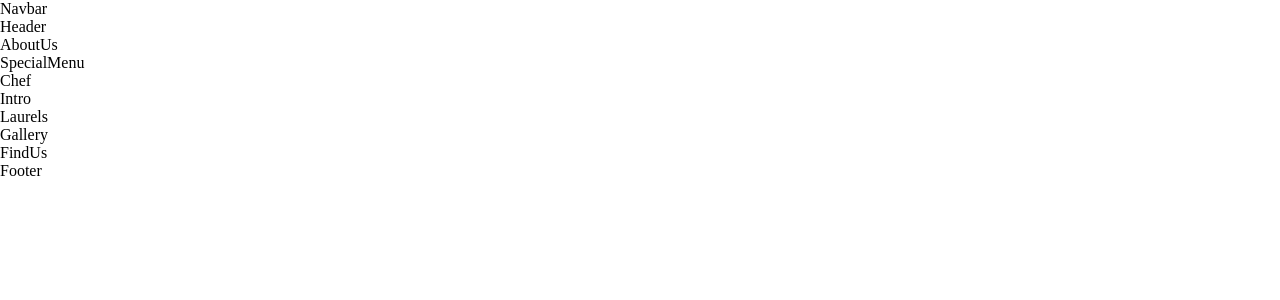
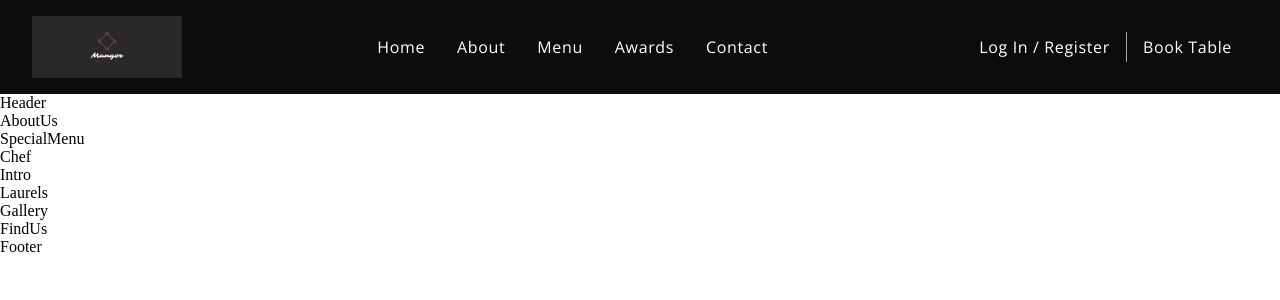
Before and after one commit to BlackpearlJack/clipstack_store, a React (Create React App) app: page / in a window 1280 px wide. Shown: the top 300 px of the page. Built offline with nearby package versions, Linux system fonts and the light colour scheme; a web font is replaced by a local one.

Commit message:
navbar edits

```diff
--- a/src/components/Navbar/Navbar.css
+++ b/src/components/Navbar/Navbar.css
@@ -0,0 +1,133 @@
+.app__navbar {
+    width: 100%;
+    display: flex;
+    justify-content: space-between;
+    align-items: center;
+    background: var(--color-black);
+
+    padding: 1rem 2rem;
+}
+
+.app__navbar-logo {
+    display: flex;
+    justify-content: flex-start;
+    align-items: center;
+}
+
+.app__navbar-logo img {
+    width: 150px;
+}
+
+.app__navbar-links {
+    flex: 1;
+    display: flex;
+    justify-content: center;
+    align-items: center;
+
+    list-style: none;
+}
+
+.app__navbar-links li {
+    margin: 0 1rem;
+    cursor: pointer;
+}
+
+.app__navbar-links li:hover {
+    color: var(--color-grey);
+}
+
+.app__navbar-login {
+    display: flex;
+    justify-content: flex-end;
+    align-items: center;
+}
+
+.app__navbar-login a {
+    margin: 0 1rem;
+    text-decoration: none;
+    transition: .5s ease;
+}
+
+.app__navbar-login a:hover {
+    border-bottom: 1px solid var(--color-golden);
+}
+
+.app__navbar-login div {
+    width: 1px;
+    height: 30px;
+    background: var(--color-grey);
+}
+
+.app__navbar-smallscreen {
+    display: none;
+}
+
+.app__navbar-smallscreen_overlay {
+    position: fixed;
+    top: 0;
+    left: 0;
+    width: 100%;
+    height: 100vh;
+    background: var(--color-black);
+    transition: .5s ease;
+
+    flex-direction: column;
+    z-index: 5;
+}
+
+.app__navbar-smallscreen_overlay .overlay__close {
+    font-size: 27px;
+    color: var(--color-golden);
+    cursor: pointer;
+
+    position: absolute;
+    top: 20px;
+    right: 20px;
+}
+
+.app__navbar-smallscreen_links {
+    list-style: none;
+}
+
+.app__navbar-smallscreen_links li {
+    margin: 2rem;
+    cursor: pointer;
+    color: var(--color-golden);
+    font-size: 2rem;
+    text-align: center;
+    font-family: var(--font-base);
+}
+
+.app__navbar-smallscreen_links li:hover {
+    color: var(--color-white);
+}
+
+@media screen and (min-width: 2000px) {
+    .app__navbar-logo img {
+        width: 210px;
+    }
+}
+
+@media screen and (max-width: 1150px) {
+    .app__navbar-links {
+        display: none;
+    }
+
+    .app__navbar-smallscreen {
+        display: flex;
+    }
+}
+
+@media screen and (max-width: 650px) {
+    .app__navbar {
+        padding: 1rem;
+    }
+
+    .app__navbar-login {
+        display: none;
+    }
+
+    .app__navbar-logo img {
+        width: 110px;
+    }
+}
--- a/src/components/Navbar/Navbar.jsx
+++ b/src/components/Navbar/Navbar.jsx
@@ -1,11 +1,42 @@
 import React from 'react';
+import { GiHamburgerMenu } from 'react-icons/gi';
+import { MdOutlineRestaurantMenu } from 'react-icons/md';
 
+import images from '../../constants/images';
 import './Navbar.css';
 
 const Navbar = () => (
-  <div>
-    Navbar
-  </div>
+  <nav className='app__navbar'>
+    <div className='app__navbar-logo'>
+      <img src={images.cover} alt='app logo' />
+    </div>
+    <ul className='app__navbar-links'>
+      <li className='p__opensans'><a href='#home'>Home</a></li>
+      <li className='p__opensans'><a href='#about'>About</a></li>
+      <li className='p__opensans'><a href='#menu'>Menu</a></li>
+      <li className='p__opensans'><a href='#awards'>Awards</a></li>
+      <li className='p__opensans'><a href='#contact'>Contact</a></li>
+    </ul>
+    <div className='app__navbar-login'>
+      <a href='#login' className='p__opensans'> Log In / Register </a>
+      <div />
+      <a href='/' className='p__opensans'> Book Table </a>
+    </div>
+    <div className='app__navbar-smallscreen'>
+      <GiHamburgerMenu color="#fff" fontSize={27} onClick={() => {}} />
+      <div className="app__navbar-smallscreen_overlay flex__center slide-bottom">
+        <MdOutlineRestaurantMenu fontSize={27} className="overlay__close" onClick={() =>{}} />
+      </div>
+      <ul className='app__navbar-smallscreen-links'>
+        <li className='p__opensans'><a href='#home'>Home</a></li>
+        <li className='p__opensans'><a href='#about'>About</a></li>
+        <li className='p__opensans'><a href='#menu'>Menu</a></li>
+        <li className='p__opensans'><a href='#awards'>Awards</a></li>
+        <li className='p__opensans'><a href='#contact'>Contact</a></li>
+      </ul>
+
+    </div>
+  </nav>
 );
 
 export default Navbar;
--- a/src/constants/images.js
+++ b/src/constants/images.js
@@ -20,6 +20,7 @@
 import sign from '../assets/sign.png';
 import quote from '../assets/quote.png';
 import gericht from '../assets/gericht.png';
+import cover from '../assets/cover.png';
 
 export default {
   bg,
@@ -44,4 +45,5 @@
   sign,
   quote,
   gericht,
+  cover,
 };
```
Also changed, not shown: src/assets/cover.png (added).
